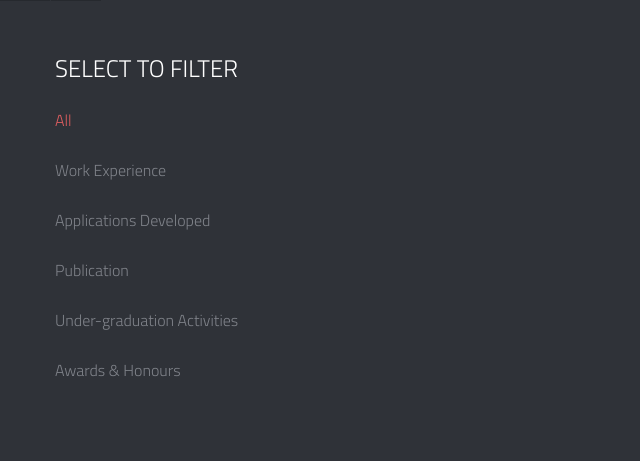
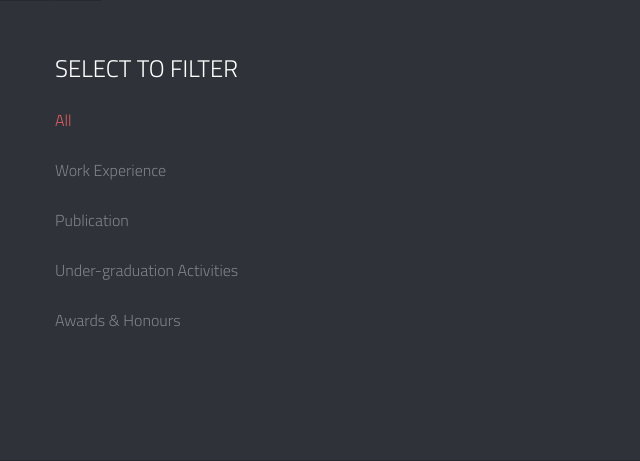
Before and after one commit to SubhasisDutta/ProfileApp, a Python web app: template template/index.html in a window 1280 px wide. Shown: the part 859-1320 px from the top of the page, without its empty margins (0-640 px from the left). Run offline with Jinja, Linux system fonts and the light colour scheme; the template is opened without the code that fills it, so the values that code supplies are empty.

Commit message:
comment personal project

```diff
--- a/template/index.html
+++ b/template/index.html
@@ -64,7 +64,7 @@
                         <li><a href="#filter" data-option-value="*" class="selected">All</a></li>
                         <li><a href="#filter" data-option-value=".workexperience" >Work Experience</a></li>
 						<!--<li><a href="#filter" data-option-value=".skills">Programming Skills</a></li>-->
-                        <li><a href="#filter" data-option-value=".personalprojects">Applications Developed</a></li>
+                        <!--<li><a href="#filter" data-option-value=".personalprojects">Applications Developed</a></li>-->
 						<li><a href="#filter" data-option-value=".publication">Publication</a></li>
 						<li><a href="#filter" data-option-value=".undergradprojects">Under-graduation Activities</a></li>
                         <li><a href="#filter" data-option-value=".awards">Awards & Honours</a></li>
```
